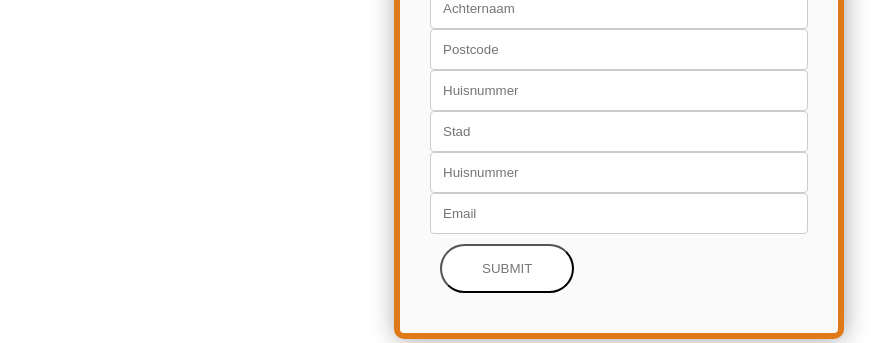
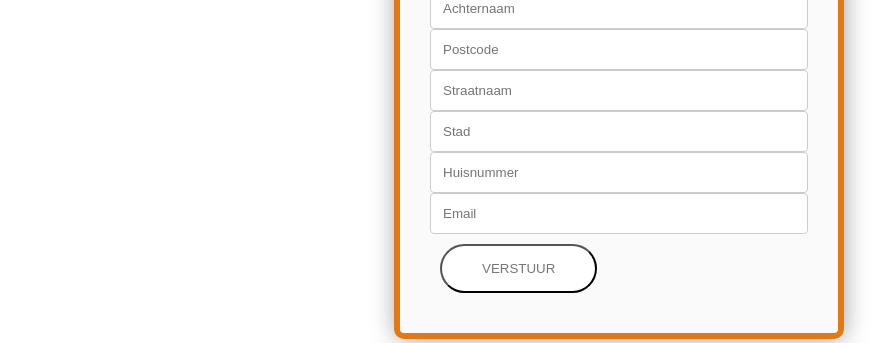
Before and after one commit to alinabeglarian/incentronauten-formulier, a React (Create React App) app: page / in a window 1280 px wide. Shown: the part 352-695 px from the top of the page, without its empty margins (21-910 px from the left). Built offline with nearby package versions, Linux system fonts and the light colour scheme.

Commit message:
clean up

```diff
--- a/src/Form.js
+++ b/src/Form.js
@@ -63,7 +63,7 @@ export default function Form(props) {
           name="straatnaam"
           readOnly
           value={values.straatnaam}
-          placeholder={isLoading ? "Loading..." : "Huisnummer"}
+          placeholder={isLoading ? "Loading..." : "Straatnaam"}
           autoComplete="off"
         />
         <input
@@ -94,7 +94,7 @@ export default function Form(props) {
         />
         {errors.email && <p className="error-text">{errors.email}</p>}
         <div>
-          <button className="btn" disabled={isSubmitting} type="submit">Submit</button>
+          <button className="btn" disabled={isSubmitting} type="submit">Verstuur</button>
         </div>
       </form>
     </div>
--- a/src/useFormValidation.js
+++ b/src/useFormValidation.js
@@ -10,7 +10,6 @@ export default function useFormValidation(initialState, validate) {
     if (isSubmitting) {
       const noErrors = Object.keys(errors).length === 0
       if (noErrors) {
-        console.log('Submitting!')
         submitData(values)
         setSubmitting(false)
         alert("Formulier is verstuurd!")
```
